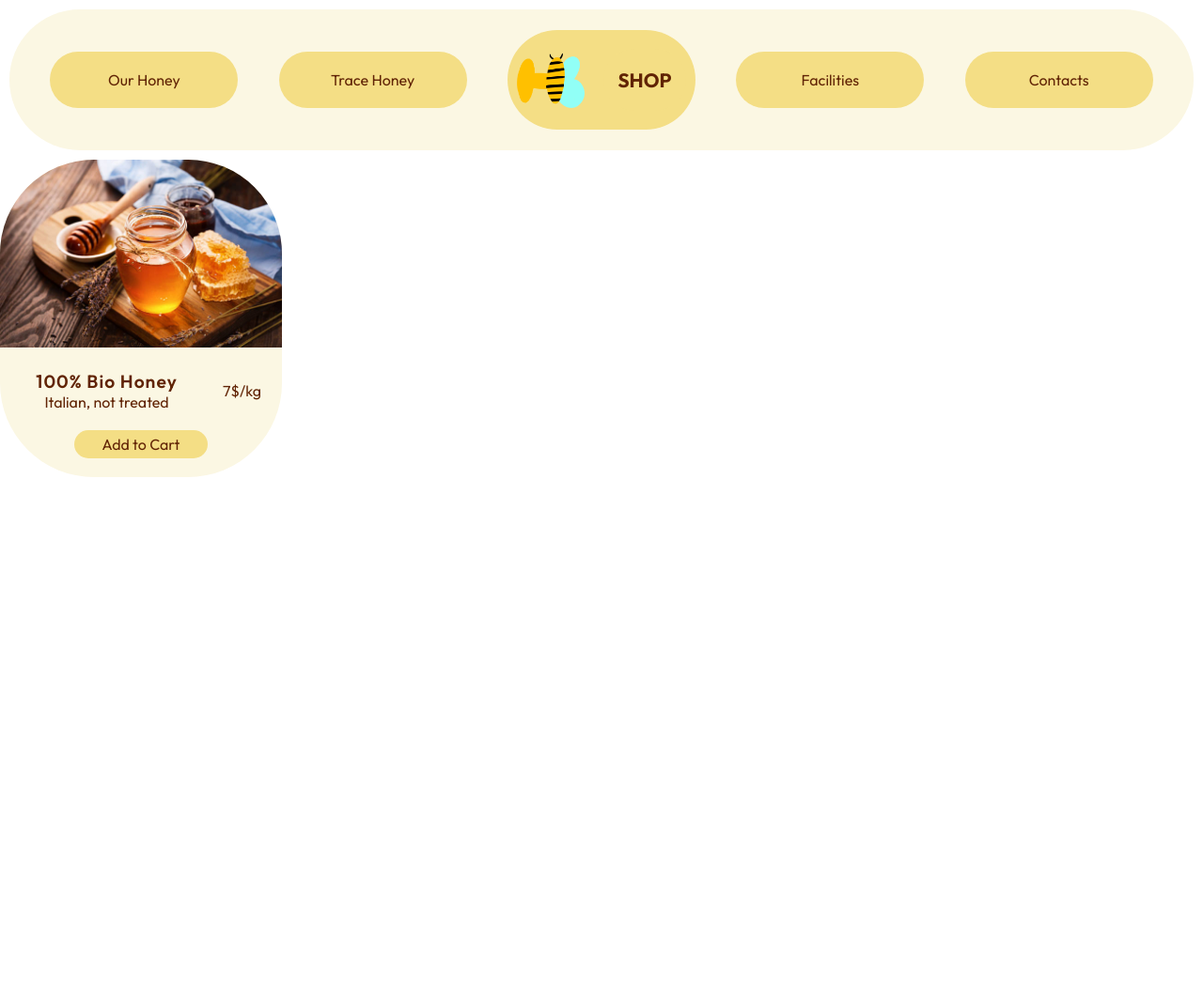
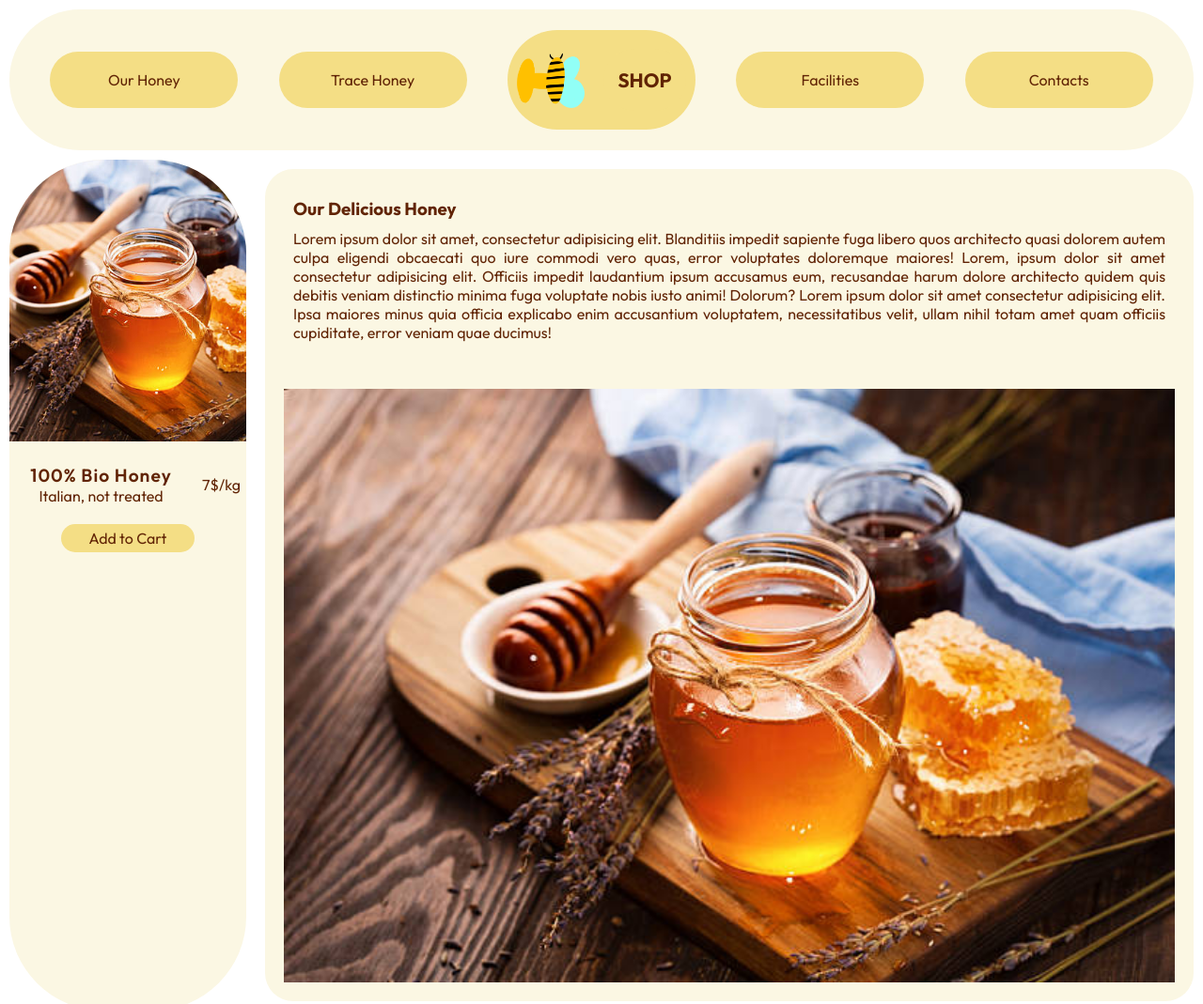
Before and after one commit to fabio-carucci/M3W1D4, a plain HTML site: page index.html in a window 1280 px wide. Shown: the top 1069 px of the page at 94% size. Before the commit the page ends 800 px from the top, so only its background shows below. Drawn offline with Linux system fonts and the light colour scheme.

Commit message:
Exercise done

```diff
--- a/index.html
+++ b/index.html
@@ -33,8 +33,18 @@
                 <span>Add to Cart</span>
             </div>
         </div>
-        <div id="article">
-
+        <div id="article_container">
+            <div class="articles">
+                <img src="https://github.com/fabio-carucci/M3W1D4/blob/main/S1P2-Esercizi-Flex-Assets/honey.jpg?raw=true" alt="Foto di un barattolo di miele">
+                <div>
+                    <h3>Our Delicious Honey</h3>
+                    <p>
+                        Lorem ipsum dolor sit amet, consectetur adipisicing elit. Blanditiis impedit sapiente fuga libero quos architecto quasi dolorem autem culpa eligendi obcaecati quo iure commodi vero quas, error voluptates doloremque maiores!
+                        Lorem, ipsum dolor sit amet consectetur adipisicing elit. Officiis impedit laudantium ipsum accusamus eum, recusandae harum dolore architecto quidem quis debitis veniam distinctio minima fuga voluptate nobis iusto animi! Dolorum?
+                        Lorem ipsum dolor sit amet consectetur adipisicing elit. Ipsa maiores minus quia officia explicabo enim accusantium voluptatem, necessitatibus velit, ullam nihil totam amet quam officiis cupiditate, error veniam quae ducimus!
+                    </p>
+                </div>
+            </div>
         </div>
     </main>
 </body>
--- a/style.css
+++ b/style.css
@@ -41,8 +41,15 @@ nav div:nth-child(3) div {
     font-weight: bold;
 }
 
+main {
+    margin: 0 10px;
+    width: calc(100vw - 20px);
+    display: flex;
+    flex-wrap: wrap;
+}
+
 #card {
-    width: 300px;
+    width: 20%;
     border-radius: 100px;
     overflow: hidden;
     background-color: #fbf7e3;
@@ -51,6 +58,8 @@ nav div:nth-child(3) div {
 
 #card img {
     width: 100%;
+    height: 300px;
+    object-fit: cover;
 }
 
 #card img + div {
@@ -62,7 +71,7 @@ nav div:nth-child(3) div {
     margin: 20px 0;
 }
 
-#card img + div span:first-child:first-line {
+#card img + div span:first-child::first-line {
     font-weight: 600;
     font-size: 1.2em;
     letter-spacing: 1px;
@@ -81,3 +90,36 @@ nav div:nth-child(3) div {
     border-radius: 20px;
     margin-bottom: 20px;
 }
+
+#article_container {
+    width: calc(80% - 20px);
+    margin: 0 10px;
+}
+
+.articles {
+    background-color: #fbf7e3;
+    border-radius: 30px;
+    margin: 10px;
+    width: 100%;
+    display: flex;
+    justify-content: start;
+    flex-wrap: wrap-reverse;
+}
+
+.articles img {
+    padding: 20px;
+    width: 400px;
+    object-fit: contain;
+    flex-grow: 1;
+}
+
+.articles div {
+    padding: 30px;
+    width: 700px;
+    flex-grow: 1;
+}
+
+.articles div p {
+    padding-top: 10px;
+    text-align: justify;
+}
```
